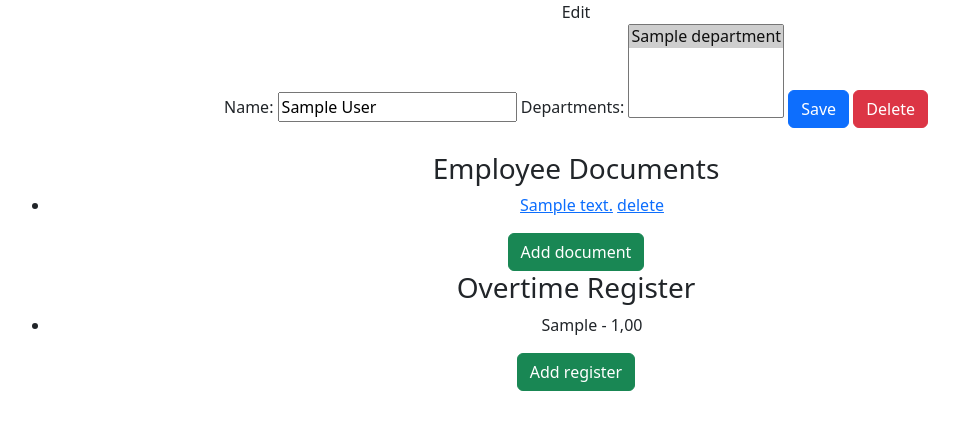
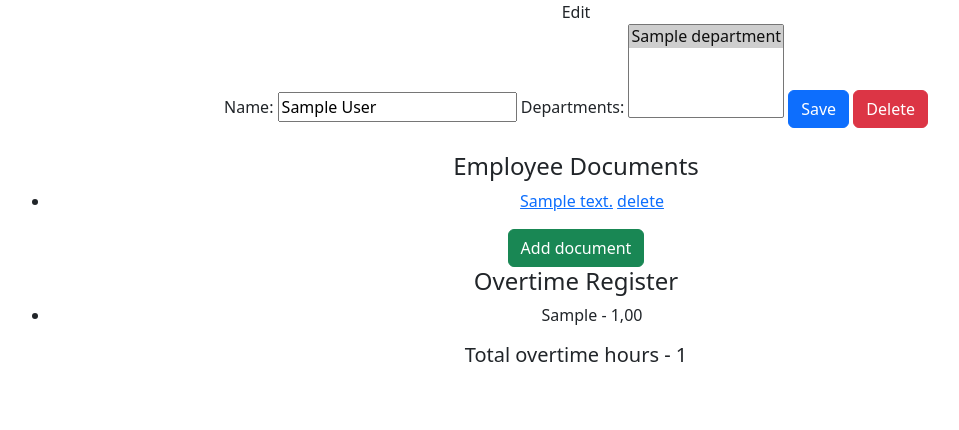
Before and after one commit to pferrariog/hr-manager, a Django app: page /employee/edit/1/ in a window 1280 px wide. Shown: the top 430 px of the page, without its empty margins (64-1023 px from the left). Run offline with Django 4.2, Linux system fonts and the light colour scheme; tables that the repository leaves empty hold one stand-in row (values such as "Sample post"); some libraries are stand-ins or nearby versions.

Commit message:
feat: hours total amount property added

```diff
--- a/app/employees/models.py
+++ b/app/employees/models.py
@@ -20,3 +20,10 @@ class Employee(models.Model):
     def get_absolute_url(self):
         """Return to the employees list view"""
         return reverse("employees_information")
+
+    @property
+    def total_overtime_hours(self):
+        """Sum the amount of overtime register hours"""
+        registers = self.overtimeregister_set.all()
+        total_dict = registers.aggregate(models.Sum("hours"))
+        return total_dict["hours__sum"]
--- a/app/employees/templates/employees/employee_form.html
+++ b/app/employees/templates/employees/employee_form.html
@@ -13,7 +13,7 @@
     </form>
 <br>
 
-<h3>Employee Documents</h3>
+<h4>Employee Documents</h4>
 <ul>
     {% for document in employee.report_set.all %}
         <li>
@@ -25,12 +25,12 @@
 <a href="{% url 'create_document' employee.id %}" class="btn btn-success">Add document</a>
 <br>
 
-<h3>Overtime Register</h3>
+<h4>Overtime Register</h4>
 <ul>
     {% for register in employee.overtimeregister_set.all %}
         <li>{{ register }} - {{ register.hours}}</li>
     {% endfor %}
 </ul>
-<a href="{% url 'create_overtime_register' %}" class="btn btn-success">Add register</a>
-<br>
+
+<h5>Total overtime hours - {{ employee.total_overtime_hours }}</h5>
 {% endblock %}
```
